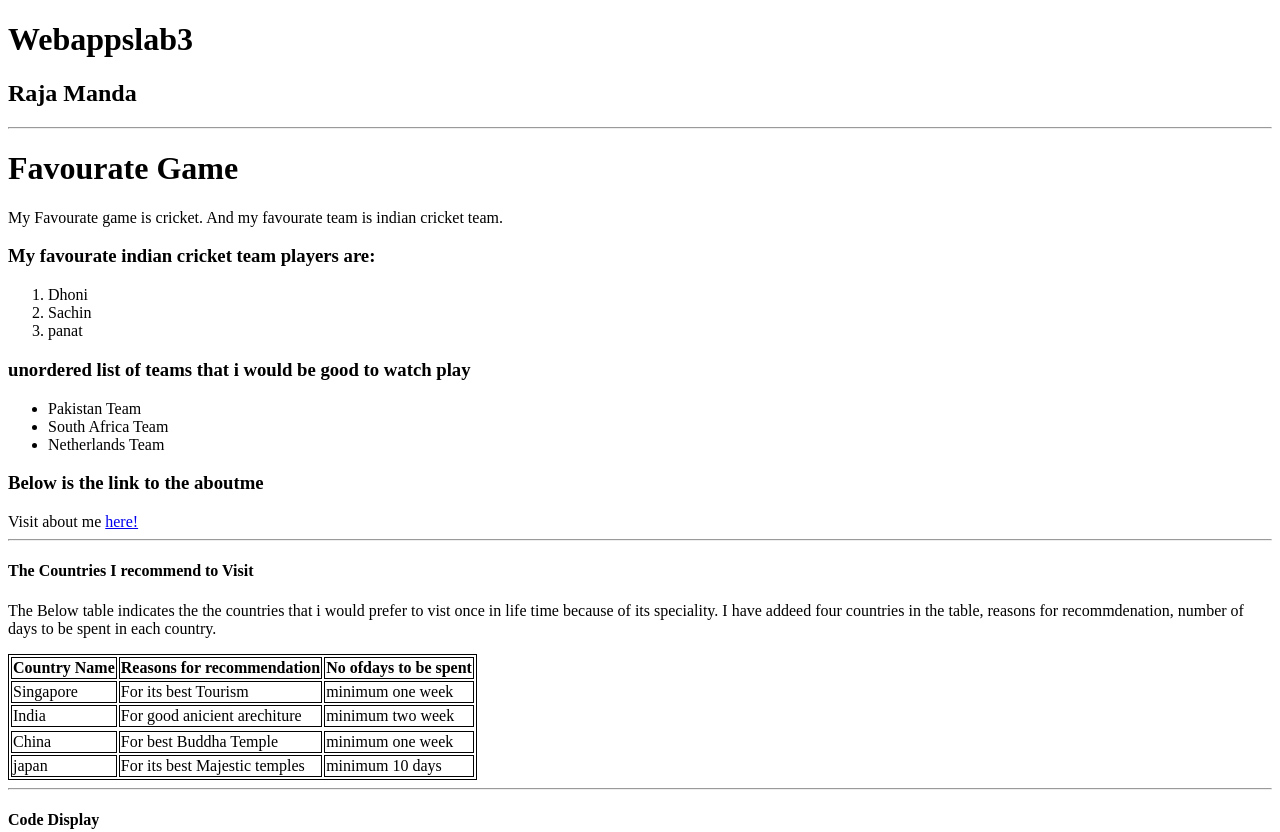
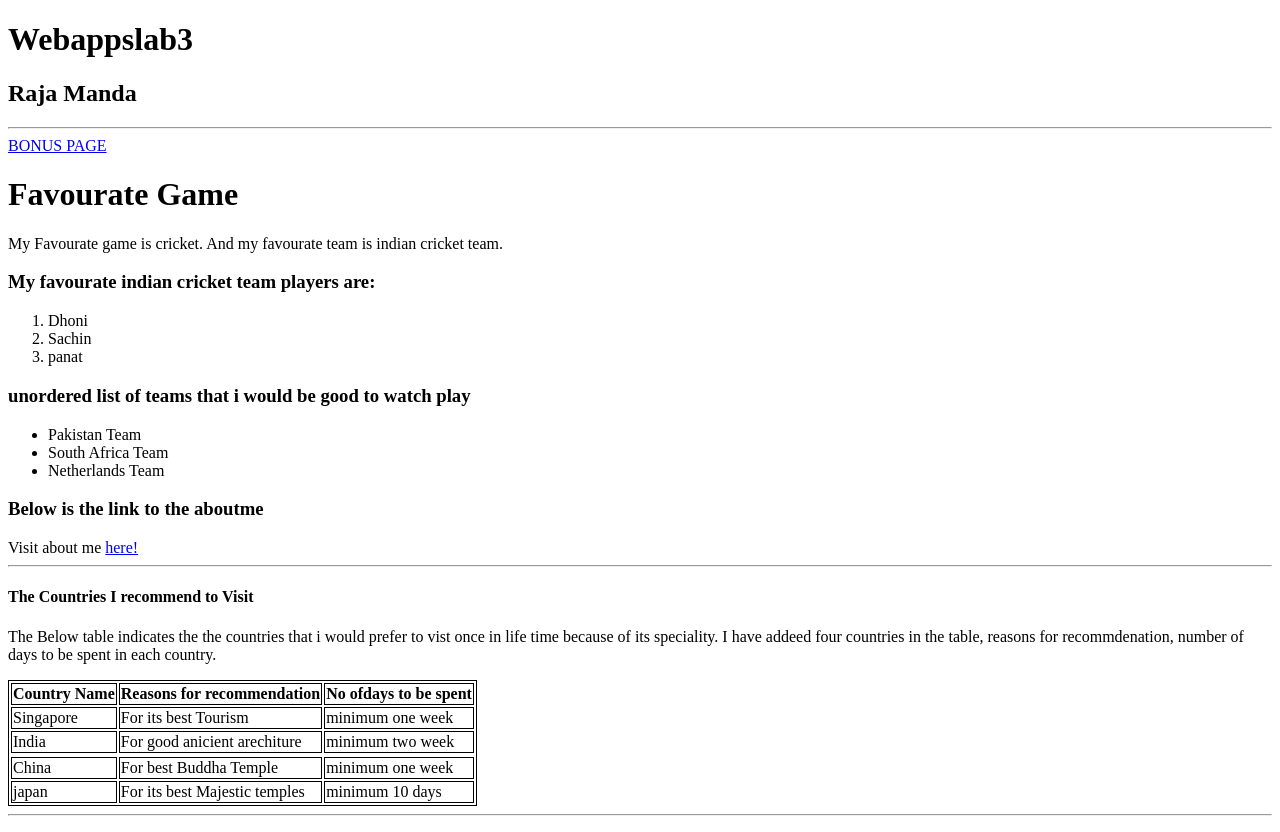
Before and after one commit to 44-563-Web-Apps-S23/44563-webapps-assignment-3-Raja784, a plain HTML site: page index.html in a window 1280 px wide. Shown: the top 832 px of the page. Drawn offline with Linux system fonts and the light colour scheme.

Commit message:
Update index.html

```diff
--- a/index.html
+++ b/index.html
@@ -9,6 +9,7 @@
 </body>
 </html>
 <hr>
+<a href="file:///C:/Users/S556148/Documents/GitHub/44563-webapps-assignment-3-Raja784/bonus.html"> BONUS PAGE </a>
 <h1>Favourate Game</h1>
 <p>
     My Favourate game is cricket. And my favourate team is indian cricket team.
```
